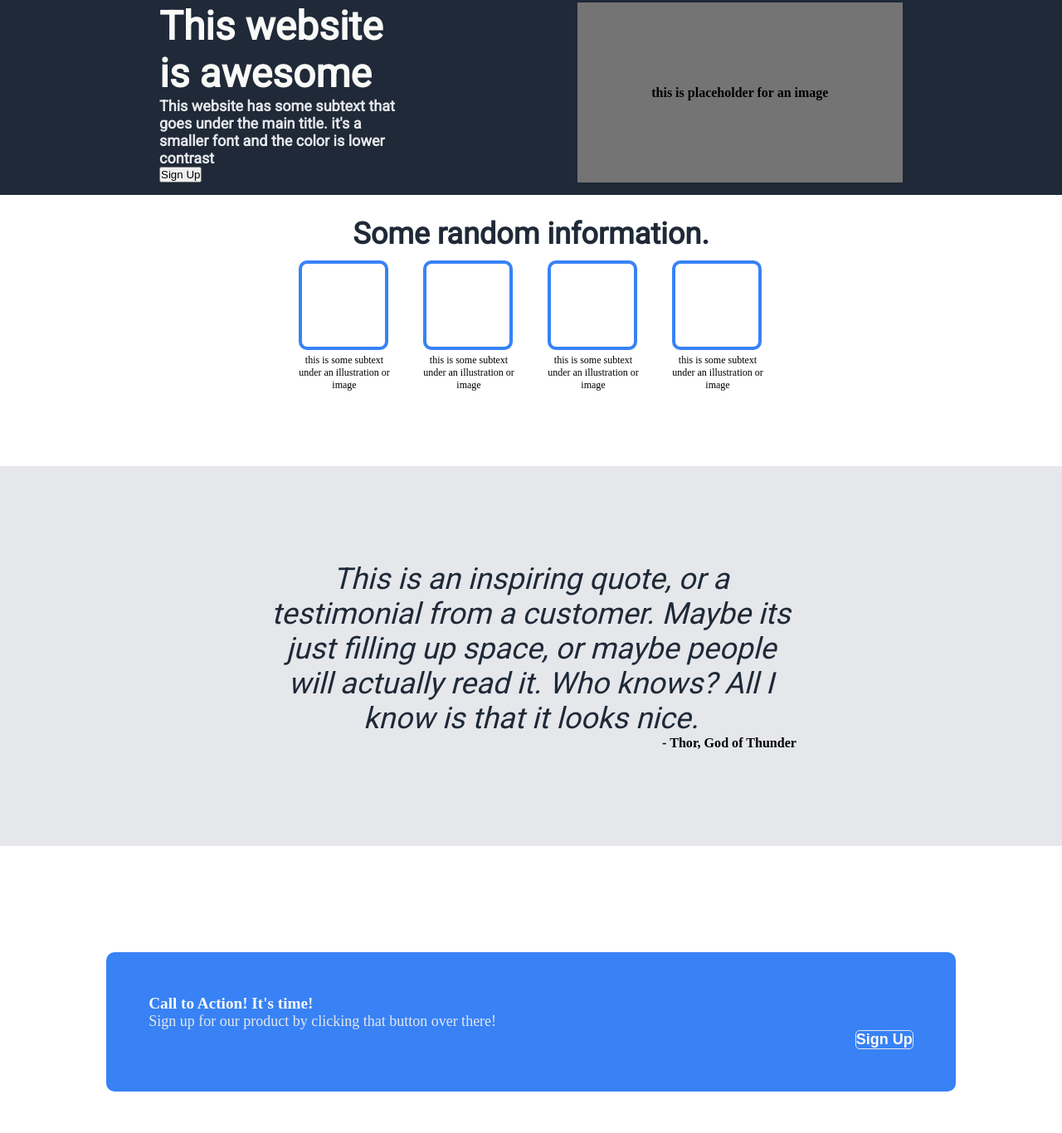
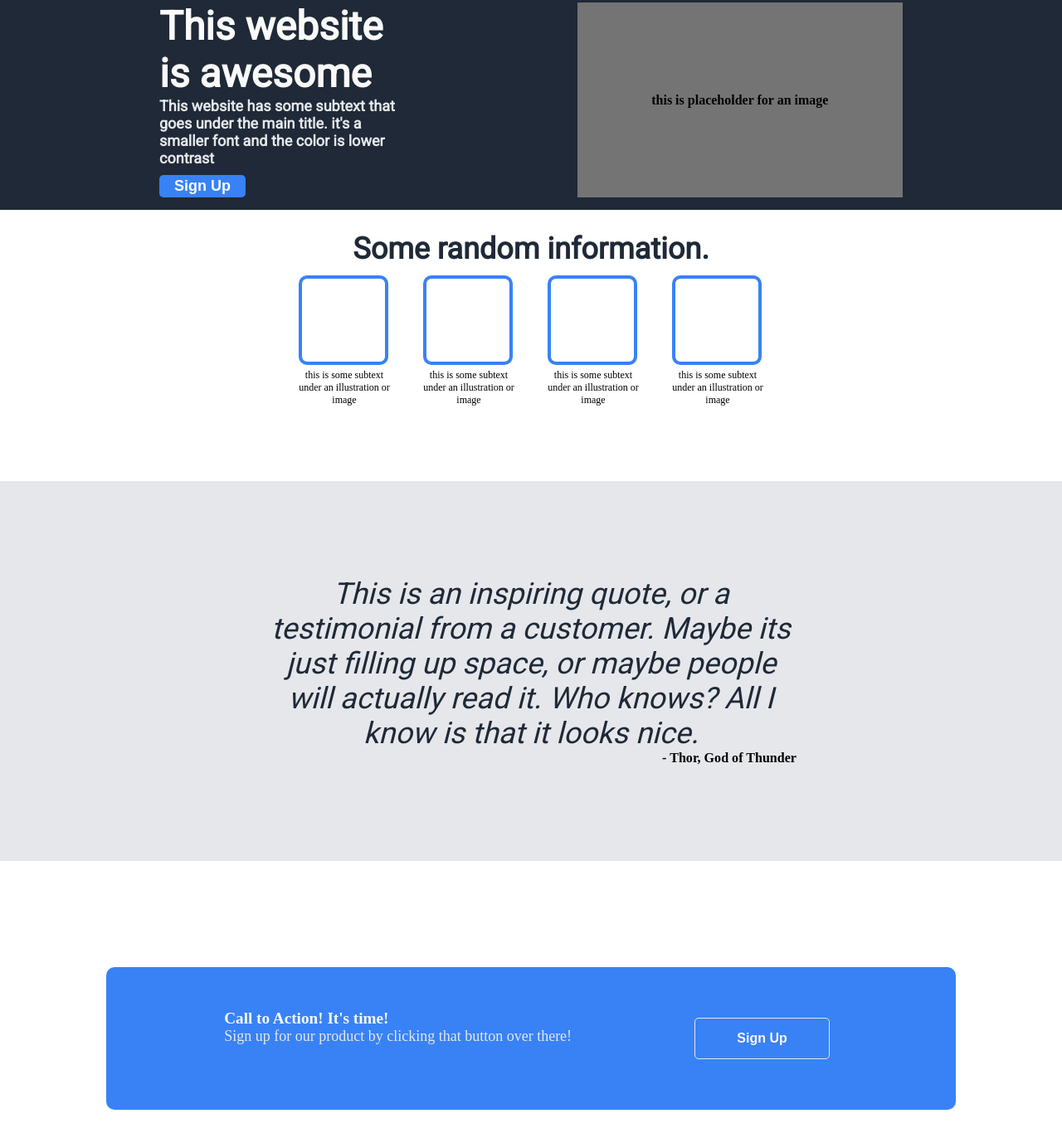
Before and after one commit to dannygorgon/landing-page, a plain HTML site: page index.html in a window 1280 px wide. Shown: the part 74-1440 px from the top of the page at 83% size. Drawn offline with Linux system fonts and the light colour scheme.

Commit message:
Align button, style. Add margin & pad.

```diff
--- a/index.html
+++ b/index.html
@@ -76,15 +76,19 @@
     </div>
 
     <div class="c2a">
-        <div class="c2atext"></div>
+        <div class="c2atext">
            <div class="toplinetext">Call to Action! It's time!</div>
            <div class="bottomlinetext">Sign up for our product by clicking that button over there!
 
-           </div>
-           <div class="buttonbox">
-            <button class="button2" >Sign Up</button>
-            </div>
-    </div>
+        </div>
+
+
+</div>
+  <div class="buttonbox">
+    <button class="button2" >Sign Up</button>
+   </div>
+</div>
+
 
 
 
--- a/styles.css
+++ b/styles.css
@@ -168,20 +168,24 @@ h5 {
 
 .c2a {
     display: flex;
-    flex-direction: column;
+
     background-color: #3882f6;
     border-radius: 10px;
     padding: 4% 4% 4% 4%;
     margin: 10%;
     text-align: start;
-    justify-items: center;
+    justify-content: center;
     align-content: center;
+    flex-wrap: wrap;
 
 }
 
 .c2atext {
     display: flex;
-
+    flex-direction: column;
+    flex-wrap: wrap;
+    max-width: 95%;
+    word-wrap: normal;
 
 
 }
@@ -202,17 +206,29 @@ h5 {
     justify-content: flex-end;
     align-self: flex-end;
     display: flex;
+    padding-left: 15%;
 }
 
+.button {
+    margin-top: 10px;
+    background-color: #3882f6;
+    padding: 1% 6%;
+    border-radius: 5px;
+    border-style: none;
+    color: #f9faf8;
+    font-weight: 900;
+    font-size: large;
+  }
 
 .button2 {
 
     background-color: #3882f6;
-
+    margin: 10px;
+    padding: 15px 50px;
     border-radius: 5px;
     color: #f9faf8;
     font-weight: 900;
-    font-size: large;
+    font-size: medium;
     border: #e5e7eb solid 1px;
   }
 
```
